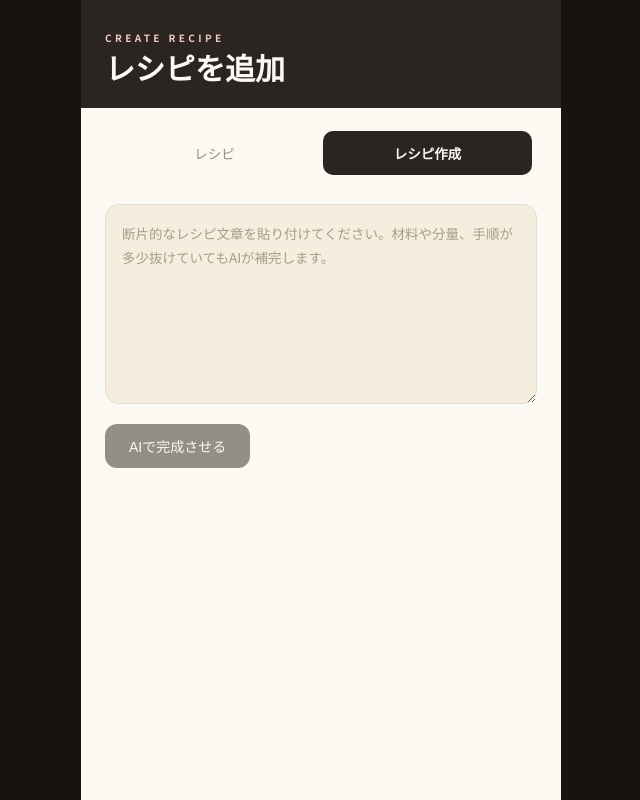
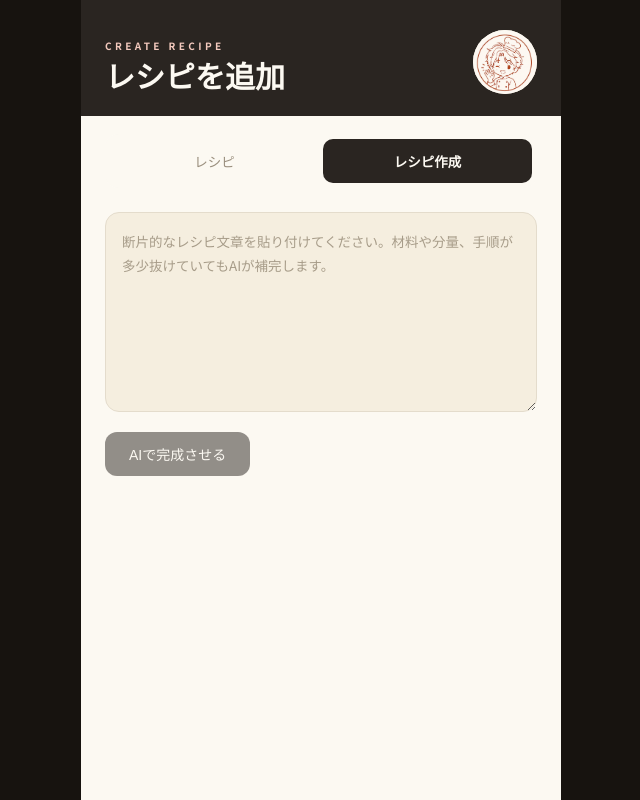
Before and after one commit to nalufurumi/recipe-app-nextjs-ai, a Next.js app: page /upload in a window 1280 px wide. Shown: the whole page, without its empty margins (319-959 px from the left). Built offline with nearby package versions, Linux system fonts and the light colour scheme; a web font is replaced by a local one.

Commit message:
Add なるしぇふ avatar to upload page hero to match home page

```diff
--- a/app/globals.css
+++ b/app/globals.css
@@ -216,6 +216,12 @@ a { color: inherit; text-decoration: none; }
   flex: none;
   background: #2A2521;
   padding: 30px 24px 22px;
+}
+
+.upload-hero-top {
+  display: flex;
+  justify-content: space-between;
+  align-items: flex-end;
 }
 
 .upload-hero-kicker {
--- a/app/upload/page.tsx
+++ b/app/upload/page.tsx
@@ -85,8 +85,13 @@ export default function UploadPage() {
   return (
     <div className="upload-screen">
       <div className="upload-hero">
-        <div className="hero-kicker upload-hero-kicker">CREATE RECIPE</div>
-        <h1 className="upload-hero-title">レシピを追加</h1>
+        <div className="upload-hero-top">
+          <div>
+            <div className="hero-kicker upload-hero-kicker">CREATE RECIPE</div>
+            <h1 className="upload-hero-title">レシピを追加</h1>
+          </div>
+          <Nalu state="avatarOk" size={64} />
+        </div>
       </div>
 
       <div className="app-tabnav-wrap">
```
